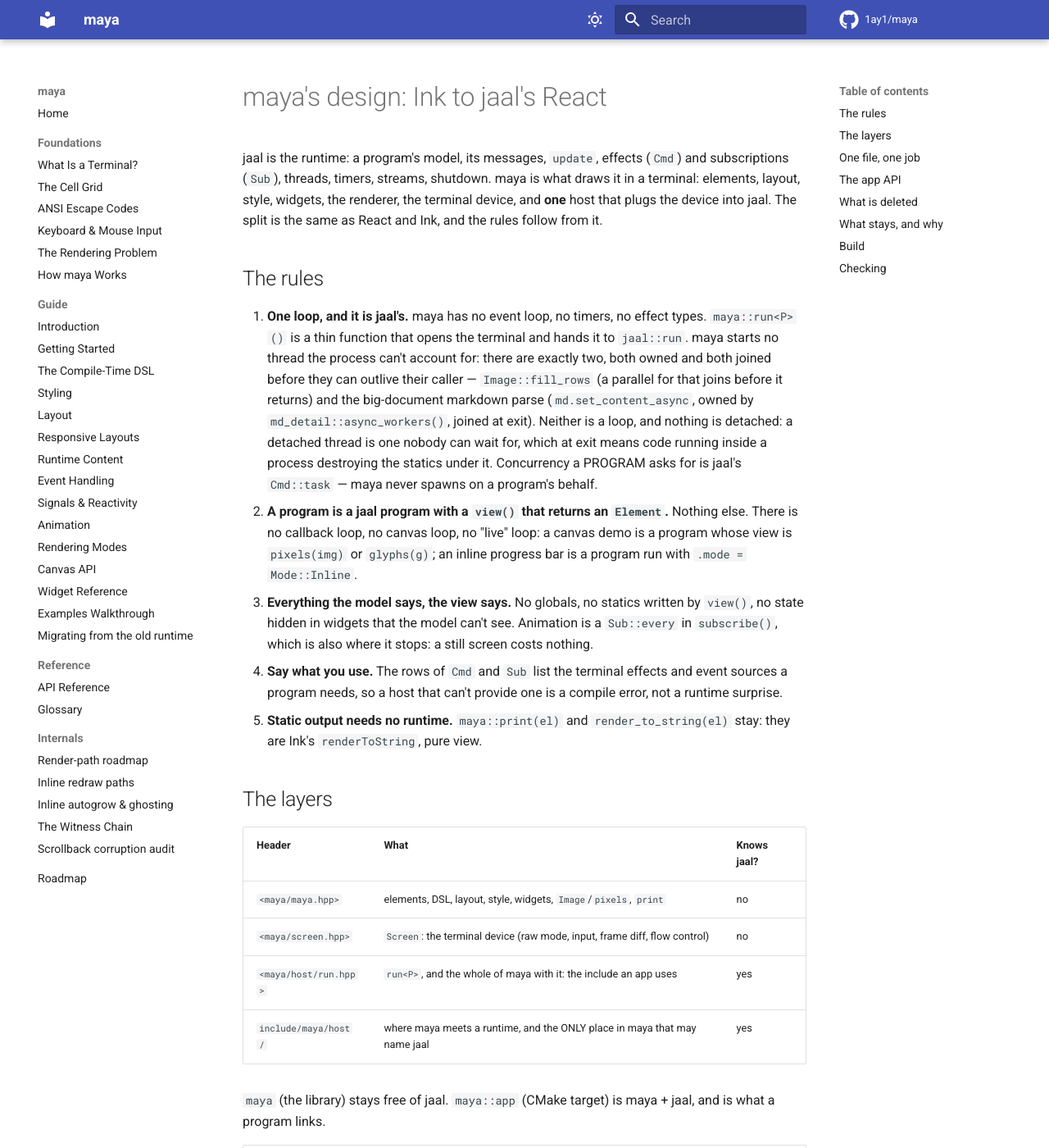
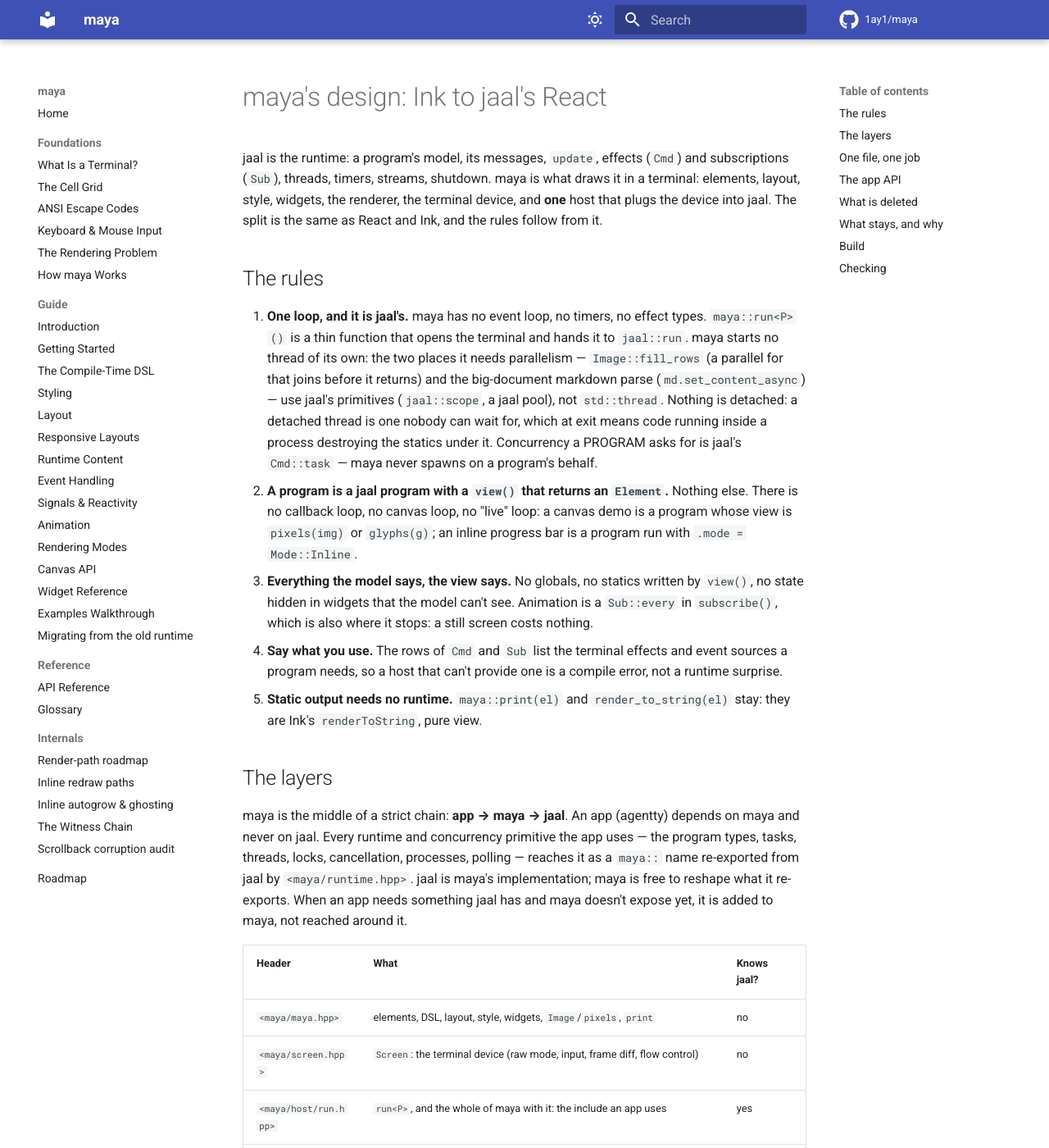
Before and after one commit to 1ay1/maya, an MkDocs documentation site: the page built from docs/internals/design.md, in a window 1280 px wide and 1400 px high. Shown: the whole window at 82% size. Built offline with MkDocs 1.6.1 and Material for MkDocs 9.7.7, drawn with Linux system fonts in a browser that asks for light colours; comment, search, counter and statistics services are not loaded; some of the changed text lies outside the part shown.

Commit message:
docs: app -> maya -> jaal is strict; maya re-exports the runtime and owns no threads

```diff
--- a/docs/internals/design.md
+++ b/docs/internals/design.md
@@ -11,15 +11,14 @@ from it.
 
 1. **One loop, and it is jaal's.** maya has no event loop, no timers, no
    effect types. `maya::run<P>()` is a thin function that opens the
-   terminal and hands it to `jaal::run`. maya starts no thread the process
-   can't account for: there are exactly two, both owned and both joined
-   before they can outlive their caller — `Image::fill_rows` (a parallel
+   terminal and hands it to `jaal::run`. maya starts no thread of its own:
+   the two places it needs parallelism — `Image::fill_rows` (a parallel
    for that joins before it returns) and the big-document markdown parse
-   (`md.set_content_async`, owned by `md_detail::async_workers()`, joined
-   at exit). Neither is a loop, and nothing is detached: a detached thread
-   is one nobody can wait for, which at exit means code running inside a
-   process destroying the statics under it. Concurrency a PROGRAM asks for
-   is jaal's `Cmd::task` — maya never spawns on a program's behalf.
+   (`md.set_content_async`) — use jaal's primitives (`jaal::scope`, a jaal
+   pool), not `std::thread`. Nothing is detached: a detached thread is one
+   nobody can wait for, which at exit means code running inside a process
+   destroying the statics under it. Concurrency a PROGRAM asks for is
+   jaal's `Cmd::task` — maya never spawns on a program's behalf.
 2. **A program is a jaal program with a `view()` that returns an
    `Element`.** Nothing else. There is no callback loop, no canvas loop,
    no "live" loop: a canvas demo is a program whose view is `pixels(img)`
@@ -37,12 +36,21 @@ from it.
 
 ## The layers
 
+maya is the middle of a strict chain: **app → maya → jaal**. An app (agentty)
+depends on maya and never on jaal. Every runtime and concurrency primitive
+the app uses — the program types, tasks, threads, locks, cancellation,
+processes, polling — reaches it as a `maya::` name re-exported from jaal by
+`<maya/runtime.hpp>`. jaal is maya's implementation; maya is free to reshape
+what it re-exports. When an app needs something jaal has and maya doesn't
+expose yet, it is added to maya, not reached around it.
+
 | Header | What | Knows jaal? |
 |---|---|---|
 | `<maya/maya.hpp>` | elements, DSL, layout, style, widgets, `Image`/`pixels`, `print` | no |
 | `<maya/screen.hpp>` | `Screen`: the terminal device (raw mode, input, frame diff, flow control) | no |
 | `<maya/host/run.hpp>` | `run<P>`, and the whole of maya with it: the include an app uses | yes |
-| `include/maya/host/` | where maya meets a runtime, and the ONLY place in maya that may name jaal | yes |
+| `<maya/runtime.hpp>` | jaal's runtime API under `maya::` names (aliases, no code): what an app uses instead of including jaal | yes |
+| `include/maya/host/` | where maya meets a runtime, and with `runtime.hpp` the ONLY place in maya that may name jaal | yes |
 
 `maya` (the library) stays free of jaal. `maya::app` (CMake target) is
 maya + jaal, and is what a program links.
@@ -67,7 +75,7 @@ without failing the `static_assert` in `device.hpp`.
 
 The rule is mechanical, and `tests/seam.sh` runs it in CI:
 
-    grep -rl jaal include/maya --include=*.hpp | grep -v maya/host/
+    grep -rl jaal include/maya --include=*.hpp | grep -v -e maya/host/ -e maya/runtime
 
 prints nothing. Everything else may NAME jaal in a comment — that is how a
 reader finds the seam — but may not include it or use its types.
```
